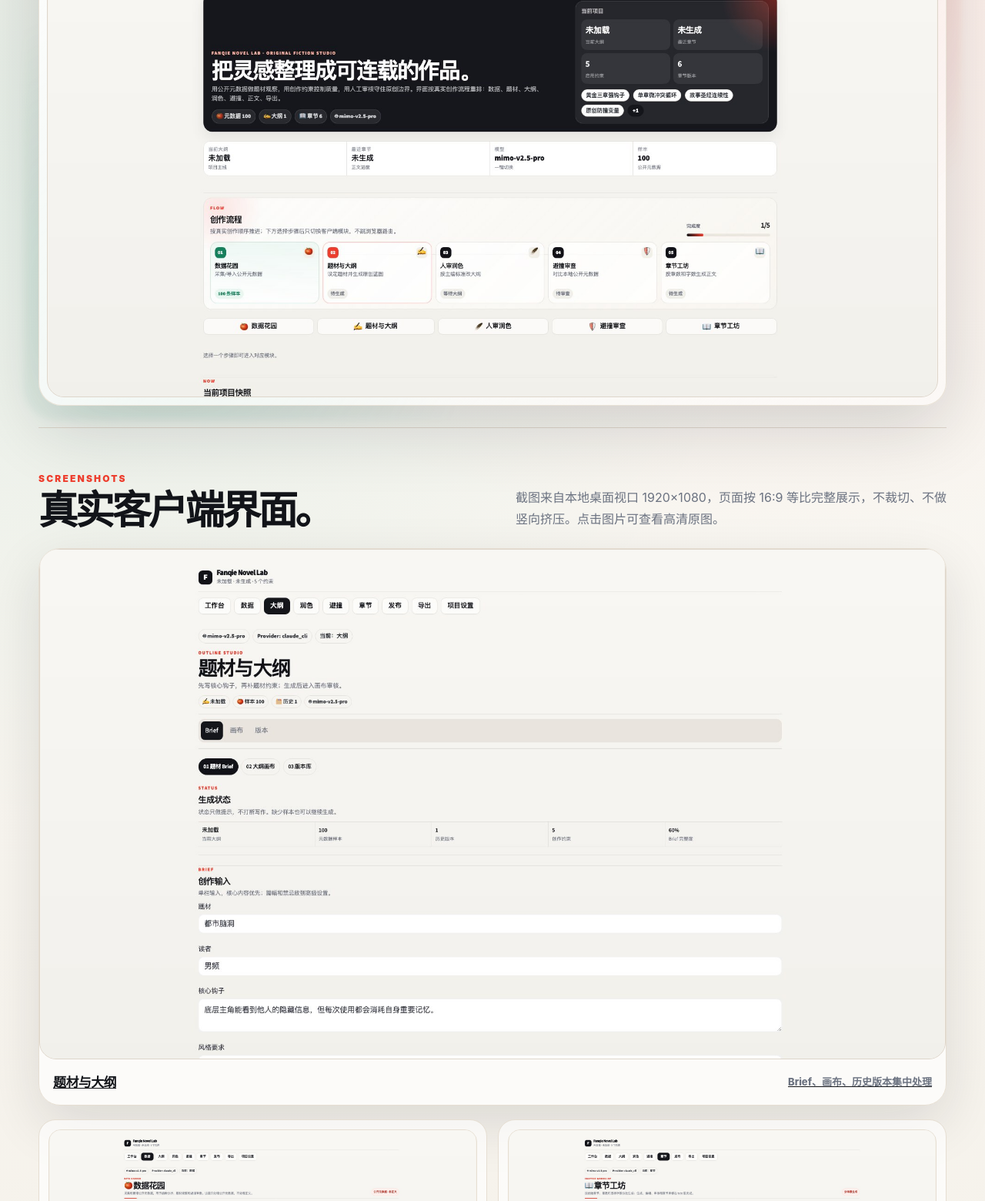
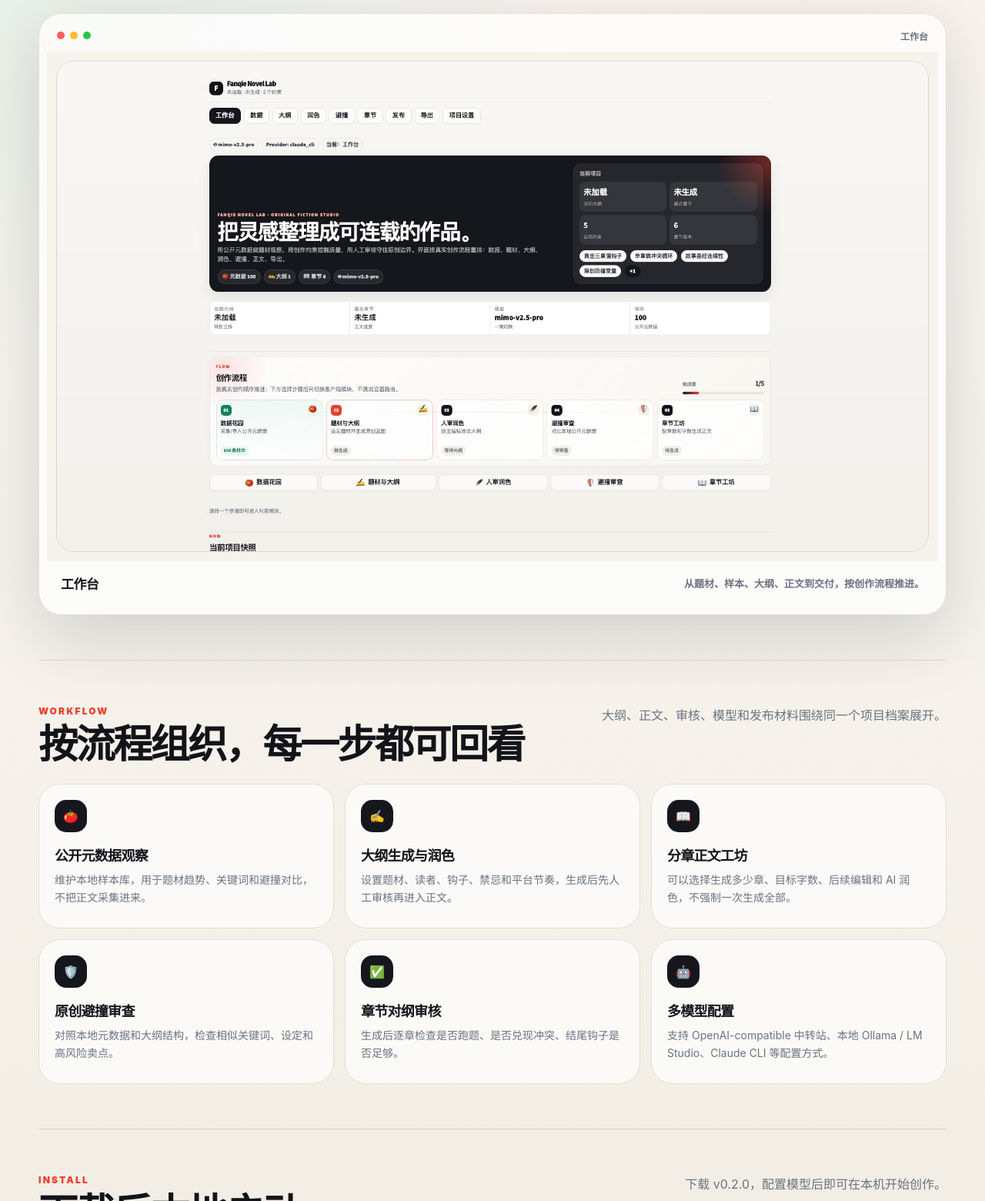
Before and after one commit to RrcioElise/fanqie-novel-lab, a plain HTML site: page site/novel/index.html in a window 1280 px wide. Shown: the part 753-2313 px from the top of the page at 77% size. Drawn offline with Linux system fonts and the light colour scheme.

Commit message:
Refine landing preview interactions

```diff
--- a/site/novel/index.html
+++ b/site/novel/index.html
@@ -68,7 +68,7 @@
     .hero-grid { display: grid; grid-template-columns: 1fr; gap: 34px; align-items: start; }
     .hero-copy { max-width: 920px; }
     .kicker { color: var(--accent); font-size: 12px; letter-spacing: .18em; text-transform: uppercase; font-weight: 950; }
-    h1 { margin: 12px 0 16px; font-size: clamp(48px, 6.7vw, 82px); line-height: .92; letter-spacing: -.085em; }
+    h1 { margin: 12px 0 16px; max-width: 900px; font-size: clamp(48px, 6.7vw, 82px); line-height: .96; letter-spacing: -.075em; text-wrap: balance; word-break: keep-all; }
     .lead { color: var(--muted); font-size: 18px; line-height: 1.78; max-width: 680px; margin: 0; }
     .hero-actions { display: flex; flex-wrap: wrap; gap: 11px; margin-top: 28px; }
     .mini-note { margin-top: 18px; color: #7b615c; font-weight: 760; font-size: 13px; line-height: 1.7; }
@@ -101,9 +101,12 @@
     .dot { width: 10px; height: 10px; border-radius: 99px; background: #ff5f57; box-shadow: 17px 0 #ffbd2e, 34px 0 #28c840; }
     .screen-img { display: block; width: 100%; height: auto; aspect-ratio: 16 / 9; object-fit: contain; object-position: center center; border-radius: 22px; border: 1px solid #ded6cb; background: #f6f3ed; }
     .section { padding: 58px 0; border-top: 1px solid rgba(214,203,189,.72); }
-    .section-head { display:flex; align-items:end; justify-content:space-between; gap:22px; margin-bottom:24px; }
-    .section h2 { margin: 8px 0 0; font-size: clamp(32px, 4vw, 52px); line-height: 1; letter-spacing: -.07em; }
-    .section-desc { max-width: 560px; color: var(--muted); line-height: 1.72; margin: 0; }
+    .section-head { display:flex; align-items:flex-start; justify-content:space-between; gap:28px; margin-bottom:24px; }
+    .section h2 { margin: 8px 0 0; max-width: 820px; font-size: clamp(32px, 4vw, 52px); line-height: 1.08; letter-spacing: -.052em; text-wrap: balance; word-break: keep-all; }
+    .section-desc { max-width: 480px; color: var(--muted); line-height: 1.72; margin: 0; }
+    .product-preview-section .section-head { display:block; margin-bottom: 20px; }
+    .product-preview-section .section-desc { max-width: 720px; margin-top: 12px; }
+    .product-preview-section h2 { max-width: none; }
     .shot-feature { display:grid; grid-template-columns: 1fr; gap: 18px; align-items: stretch; }
     .shot-card, .feature-card, .step, .download-panel {
       border: 1px solid var(--line);
@@ -112,6 +115,40 @@
       overflow: hidden;
     }
     .shot-card.main { box-shadow: 0 24px 70px rgba(21,23,29,.12); }
+    .preview-shell {
+      border: 1px solid var(--line);
+      background: rgba(255,255,255,.74);
+      border-radius: 30px;
+      padding: 10px;
+      box-shadow: var(--shadow);
+      overflow: hidden;
+    }
+    .preview-stage { display: block; padding: 12px; background: #f6f3ed; }
+    .screen-frame { position: relative; overflow: hidden; border-radius: 22px; }
+    .screen-frame .screen-img { pointer-events: none; }
+    .hot-tab {
+      position: absolute;
+      top: 9.35%;
+      left: var(--x);
+      width: var(--w);
+      height: 3.65%;
+      appearance: none;
+      border: 0;
+      border-radius: 9px;
+      background: transparent;
+      color: transparent;
+      cursor: pointer;
+      z-index: 2;
+      transition: background .18s ease, outline-color .18s ease;
+    }
+    .hot-tab:hover,
+    .hot-tab:focus-visible {
+      outline: 2px solid rgba(239, 62, 46, .32);
+      outline-offset: 2px;
+      background: rgba(239, 62, 46, .08);
+    }
+    .hot-tab.active { cursor: default; }
+
     .shot-caption { padding: 16px 18px 18px; display:flex; align-items:center; justify-content:space-between; gap:16px; }
     .shot-caption b { font-size: 17px; letter-spacing: -.035em; }
     .shot-caption span { color: var(--muted); font-size: 13px; font-weight: 760; }
@@ -168,7 +205,7 @@
         <span>Fanqie Novel Lab<span class="brand-sub">Local AI Fiction Studio</span></span>
       </a>
       <nav class="navlinks" aria-label="页面导航">
-        <a class="chip" href="#screens">软件截图</a>
+        <a class="chip" href="#screens">产品预览</a>
         <a class="chip" href="#workflow">功能</a>
         <a class="chip" href="https://github.com/RrcioElise/fanqie-novel-lab">GitHub</a>
         <a class="btn primary" href="https://github.com/RrcioElise/fanqie-novel-lab/releases/tag/v0.2.0">下载 v0.2.0</a>
@@ -181,46 +218,49 @@
       <div class="hero-grid">
         <div class="hero-copy">
           <div class="kicker">Desktop · Open Source · Multi Model</div>
-          <h1>本地 AI 小说创作工作台。</h1>
+          <h1>本地 AI 小说创作工作台</h1>
           <p class="lead">从公开元数据观察、题材 Brief、大纲生成、人工润色、原创避撞，到章节正文、章节审核和发布包管理，都收进一个桌面客户端。</p>
           <div class="hero-actions">
             <a class="btn primary" href="https://github.com/RrcioElise/fanqie-novel-lab/releases/download/v0.2.0/fanqie-novel-lab-v0.2.0-windows.zip">Windows 下载</a>
             <a class="btn accent" href="https://github.com/RrcioElise/fanqie-novel-lab/releases/download/v0.2.0/fanqie-novel-lab-v0.2.0-macos.zip">macOS 下载</a>
             <a class="btn" href="https://github.com/RrcioElise/fanqie-novel-lab">查看源码</a>
           </div>
-          <div class="mini-note">介绍页只提供软件展示和下载入口；创作、模型密钥和作品数据都保存在你的本机。</div>
+          <div class="mini-note">本地运行，作品、模型配置和数据库留在你的电脑；支持多模型与桌面端工作流。</div>
           <div class="metrics" aria-label="软件亮点">
-            <div class="metric"><strong>1920×1080</strong><span>实机界面截图</span></div>
+            <div class="metric"><strong>本地运行</strong><span>作品数据留在本机</span></div>
             <div class="metric"><strong>Win / macOS</strong><span>桌面客户端脚本</span></div>
             <div class="metric"><strong>MIT</strong><span>开源许可</span></div>
           </div>
         </div>
-        <a class="screen-shell" href="assets/screenshot-workbench.png" aria-label="查看工作台高清截图">
-          <div class="window-bar"><span class="dots"><span class="dot"></span></span><span>工作台 · 1920×1080</span></div>
-          <img class="screen-img" src="assets/screenshot-workbench.jpg" width="1920" height="1080" alt="Fanqie Novel Lab 工作台界面截图" />
-        </a>
       </div>
     </section>
 
-    <section id="screens" class="section">
+    <section id="screens" class="section product-preview-section">
       <div class="section-head">
         <div>
-          <div class="kicker">Screenshots</div>
-          <h2>真实客户端界面。</h2>
+          <div class="kicker">产品预览</div>
+          <h2>完整创作流程，一屏预览</h2>
         </div>
-        <p class="section-desc">截图来自本地桌面视口 1920×1080，页面按 16:9 等比完整展示，不裁切、不做竖向挤压。点击图片可查看高清原图。</p>
+        <p class="section-desc">在一个预览框内浏览核心工作区，展示从数据到发布的完整链路。</p>
       </div>
-      <div class="shot-feature">
-        <a class="shot-card main" href="assets/screenshot-outline.png" aria-label="查看大纲画布高清截图">
-          <img class="screen-img" src="assets/screenshot-outline.jpg" width="1920" height="1080" alt="题材与大纲页面截图" />
-          <div class="shot-caption"><b>题材与大纲</b><span>Brief、画布、历史版本集中处理</span></div>
-        </a>
-        <div class="shot-list">
-          <a class="mini-shot" href="assets/screenshot-data.png"><img src="assets/screenshot-data.jpg" width="1920" height="1080" alt="数据花园页面截图" /><span><b>数据花园</b>采集、导入和查看公开元数据。</span></a>
-          <a class="mini-shot" href="assets/screenshot-chapter.png"><img src="assets/screenshot-chapter.jpg" width="1920" height="1080" alt="章节工坊页面截图" /><span><b>章节工坊</b>分批生成、编辑、审核正文。</span></a>
-          <a class="mini-shot" href="assets/screenshot-publish.png"><img src="assets/screenshot-publish.jpg" width="1920" height="1080" alt="发布中心页面截图" /><span><b>发布中心</b>作品档案、上传包和队列管理。</span></a>
-          <a class="mini-shot" href="assets/screenshot-settings.png"><img src="assets/screenshot-settings.jpg" width="1920" height="1080" alt="项目设置页面截图" /><span><b>模型设置</b>Claude CLI、中转站、本地模型一处切换。</span></a>
+
+      <div class="preview-shell" aria-label="Fanqie Novel Lab 产品预览">
+        <div class="window-bar"><span class="dots"><span class="dot"></span></span><span id="shot-window-title">工作台</span></div>
+        <div class="preview-stage">
+          <div class="screen-frame" role="tablist" aria-label="产品模块预览切换">
+            <img id="product-shot" class="screen-img" src="assets/screenshot-workbench.jpg" width="1920" height="1080" alt="Fanqie Novel Lab 工作台预览" />
+            <button class="hot-tab active" type="button" data-shot="workbench" role="tab" aria-selected="true" aria-label="切换到工作台预览" style="--x:17.4%;--w:3.7%;">工作台</button>
+            <button class="hot-tab" type="button" data-shot="data" role="tab" aria-selected="false" aria-label="切换到数据预览" style="--x:21.4%;--w:2.9%;">数据</button>
+            <button class="hot-tab" type="button" data-shot="outline" role="tab" aria-selected="false" aria-label="切换到大纲预览" style="--x:24.7%;--w:2.9%;">大纲</button>
+            <button class="hot-tab" type="button" data-shot="review" role="tab" aria-selected="false" aria-label="切换到润色预览" style="--x:28.0%;--w:2.9%;">润色</button>
+            <button class="hot-tab" type="button" data-shot="collision" role="tab" aria-selected="false" aria-label="切换到避撞预览" style="--x:31.2%;--w:2.9%;">避撞</button>
+            <button class="hot-tab" type="button" data-shot="chapter" role="tab" aria-selected="false" aria-label="切换到章节预览" style="--x:34.5%;--w:2.9%;">章节</button>
+            <button class="hot-tab" type="button" data-shot="publish" role="tab" aria-selected="false" aria-label="切换到发布预览" style="--x:37.8%;--w:2.9%;">发布</button>
+            <button class="hot-tab" type="button" data-shot="export" role="tab" aria-selected="false" aria-label="切换到导出预览" style="--x:41.1%;--w:2.8%;">导出</button>
+            <button class="hot-tab" type="button" data-shot="settings" role="tab" aria-selected="false" aria-label="切换到项目设置预览" style="--x:44.3%;--w:4.4%;">项目设置</button>
+          </div>
         </div>
+        <div class="shot-caption"><b id="shot-title">工作台</b><span id="shot-desc">从题材、样本、大纲、正文到交付，按创作流程推进。</span></div>
       </div>
     </section>
 
@@ -228,9 +268,9 @@
       <div class="section-head">
         <div>
           <div class="kicker">Workflow</div>
-          <h2>按创作流程组织。</h2>
+          <h2>按流程组织，每一步都可回看</h2>
         </div>
-        <p class="section-desc">不是简单聊天框，而是把写网文常用的决策、审稿、修改和交付动作拆成稳定模块。</p>
+        <p class="section-desc">大纲、正文、审核、模型和发布材料围绕同一个项目档案展开。</p>
       </div>
       <div class="feature-grid">
         <div class="feature-card"><div class="icon">🍅</div><b>公开元数据观察</b><p>维护本地样本库，用于题材趋势、关键词和避撞对比，不把正文采集进来。</p></div>
@@ -246,9 +286,9 @@
       <div class="section-head">
         <div>
           <div class="kicker">Install</div>
-          <h2>下载后本地启动。</h2>
+          <h2>下载后本地启动</h2>
         </div>
-        <p class="section-desc">当前版本是 v0.2.0 预览版，适合本地试用、二次开发和开源共建。</p>
+        <p class="section-desc">下载 v0.2.0，配置模型后即可在本机开始创作。</p>
       </div>
       <div class="steps">
         <div class="step"><div class="step-no">1</div><b>安装基础环境</b><p>安装 Python 3.10+；桌面客户端需要 Node.js LTS。</p></div>
@@ -261,7 +301,7 @@
       <div class="download-panel">
         <div>
           <div class="kicker">Release v0.2.0</div>
-          <h2 style="margin:8px 0 0;color:#fff;">获取桌面版与源码。</h2>
+          <h2 style="margin:8px 0 0;color:#fff;">获取桌面版与源码</h2>
           <p>发布包在 GitHub Release；源码、文档、Windows 说明和安全策略都已放在仓库中。</p>
         </div>
         <div class="download-actions">
@@ -276,5 +316,93 @@
       Fanqie Novel Lab · Open-source local AI fiction studio · <a href="https://github.com/RrcioElise/fanqie-novel-lab/blob/main/LICENSE">MIT License</a>
     </footer>
   </main>
+
+  <script>
+    const shots = {
+      workbench: {
+        title: '工作台',
+        desc: '从题材、样本、大纲、正文到交付，按创作流程推进。',
+        jpg: 'assets/screenshot-workbench.jpg',
+        png: 'assets/screenshot-workbench.png',
+        alt: 'Fanqie Novel Lab 工作台预览'
+      },
+      data: {
+        title: '数据花园',
+        desc: '采集、导入和整理公开元数据，为题材趋势和避撞审查提供样本。',
+        jpg: 'assets/screenshot-data.jpg',
+        png: 'assets/screenshot-data.png',
+        alt: 'Fanqie Novel Lab 数据花园预览'
+      },
+      outline: {
+        title: '题材与大纲',
+        desc: '设置题材、读者、钩子和约束，生成可审核的大纲画布。',
+        jpg: 'assets/screenshot-outline.jpg',
+        png: 'assets/screenshot-outline.png',
+        alt: 'Fanqie Novel Lab 大纲页面预览'
+      },
+      review: {
+        title: '人审润色',
+        desc: '按主编视角打分、写批注，再把修改意见转成可执行润色方向。',
+        jpg: 'assets/screenshot-review.jpg',
+        png: 'assets/screenshot-review.png',
+        alt: 'Fanqie Novel Lab 润色页面预览'
+      },
+      collision: {
+        title: '避撞审查',
+        desc: '对照本地样本检查相似钩子、设定和高风险卖点。',
+        jpg: 'assets/screenshot-collision.jpg',
+        png: 'assets/screenshot-collision.png',
+        alt: 'Fanqie Novel Lab 避撞审查页面预览'
+      },
+      chapter: {
+        title: '章节工坊',
+        desc: '分批生成正文，支持编辑、润色、AI味检测、伏笔台账和反转审查。',
+        jpg: 'assets/screenshot-chapter.jpg',
+        png: 'assets/screenshot-chapter.png',
+        alt: 'Fanqie Novel Lab 章节工坊预览'
+      },
+      publish: {
+        title: '发布中心',
+        desc: '管理作品档案、上传包、发布队列和发布自动化清单。',
+        jpg: 'assets/screenshot-publish.jpg',
+        png: 'assets/screenshot-publish.png',
+        alt: 'Fanqie Novel Lab 发布中心预览'
+      },
+      export: {
+        title: '交付与开源',
+        desc: '整理大纲、章节、报告和开源材料，形成可交付资产。',
+        jpg: 'assets/screenshot-export.jpg',
+        png: 'assets/screenshot-export.png',
+        alt: 'Fanqie Novel Lab 导出页面预览'
+      },
+      settings: {
+        title: '项目设置',
+        desc: '配置 Claude CLI、OpenAI-compatible 中转、本地模型和创作约束。',
+        jpg: 'assets/screenshot-settings.jpg',
+        png: 'assets/screenshot-settings.png',
+        alt: 'Fanqie Novel Lab 项目设置预览'
+      }
+    };
+    const img = document.getElementById('product-shot');
+    const title = document.getElementById('shot-title');
+    const desc = document.getElementById('shot-desc');
+    const winTitle = document.getElementById('shot-window-title');
+    document.querySelectorAll('.hot-tab').forEach((tab) => {
+      tab.addEventListener('click', () => {
+        const key = tab.dataset.shot;
+        const shot = shots[key];
+        if (!shot) return;
+        document.querySelectorAll('.hot-tab').forEach((node) => {
+          node.classList.toggle('active', node === tab);
+          node.setAttribute('aria-selected', node === tab ? 'true' : 'false');
+        });
+        img.src = shot.jpg;
+        img.alt = shot.alt;
+        title.textContent = shot.title;
+        desc.textContent = shot.desc;
+        winTitle.textContent = shot.title;
+      });
+    });
+  </script>
 </body>
 </html>
```
Also changed, not shown: site/novel/assets/screenshot-collision.jpg (added), site/novel/assets/screenshot-collision.png (added), site/novel/assets/screenshot-review.jpg (added), site/novel/assets/screenshot-review.png (added).
